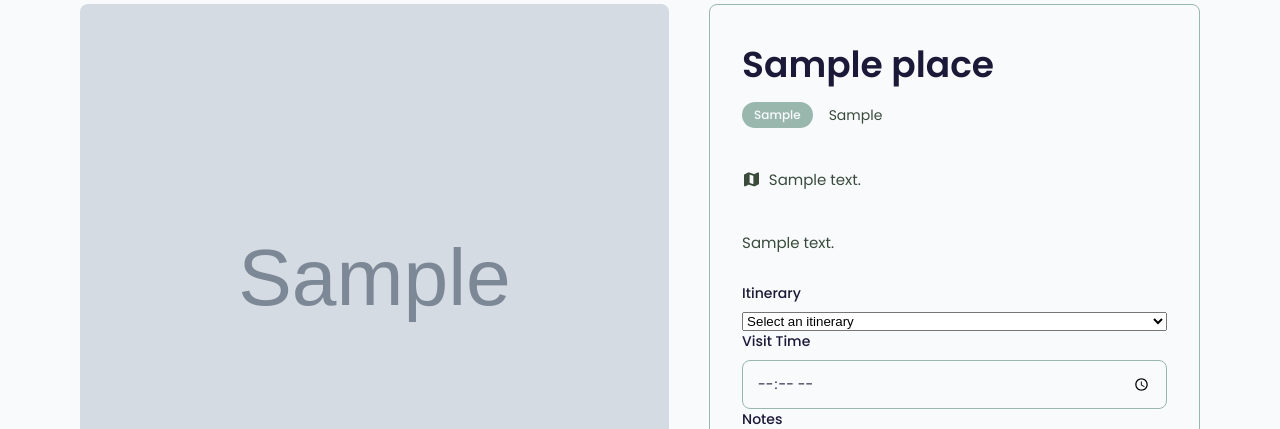
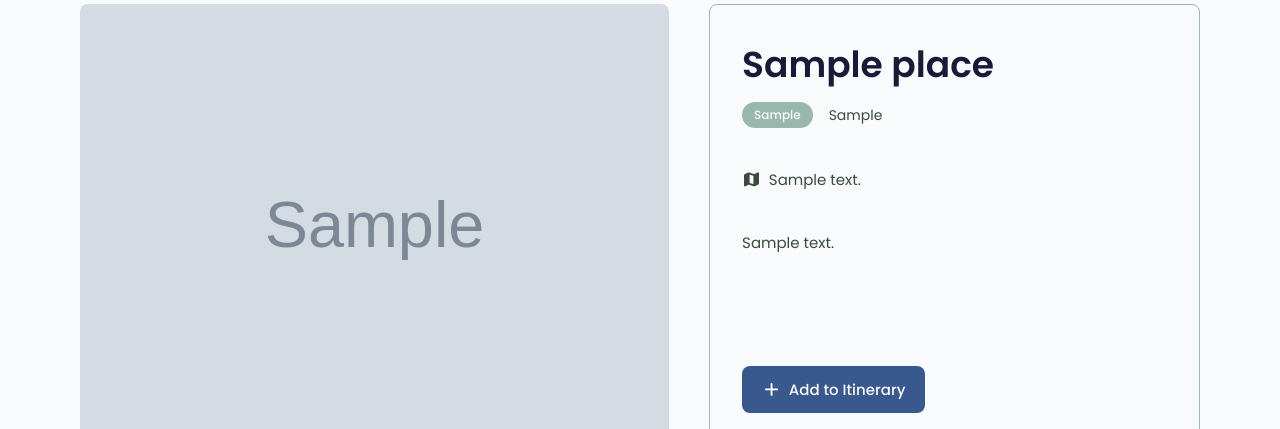
Before and after one commit to saiabbirame/582-32W-VA, a Flask app: page /places/1 in a window 1280 px wide. Shown: the part 188-617 px from the top of the page. Run offline with Flask 3, Linux system fonts and the light colour scheme; a user stored in the database is signed in; tables that the repository leaves empty hold one stand-in row (values such as "Sample post"); grey boxes marked "Sample" are stand-in pictures; some libraries are stand-ins or nearby versions; grey boxes are pictures that could not be loaded.

Commit message:
Add Add to Itinerary page

```diff
--- a/code/app.py
+++ b/code/app.py
@@ -233,60 +233,75 @@ def itinerary_details(itinerary_id):
         itinerary=itinerary
     )
 
-@app.route("/places/<int:place_id>/add", methods=["POST"])
+@app.route("/places/<int:place_id>/add", methods=["GET", "POST"])
 @login_required
-def add_place_to_itinerary(place_id):
+def add_place_form(place_id):
     place = db.session.get(Place, place_id)
 
     if place is None:
         return "Place not found", 404
 
-    itinerary_id = request.form["itinerary_id"]
-    visit_time_value = request.form["visit_time"]
-    notes = request.form.get("notes", "").strip()
+    user_itineraries = Itinerary.query.filter_by(
+        user_id=current_user.id
+    ).order_by(Itinerary.date).all()
 
-    itinerary = db.session.get(Itinerary, int(itinerary_id))
+    if request.method == "POST":
+        itinerary_id = request.form["itinerary_id"]
+        visit_time_value = request.form["visit_time"]
+        notes = request.form.get("notes", "").strip()
 
-    if itinerary is None or itinerary.user_id != current_user.id:
-        return "Itinerary not found", 404
+        itinerary = db.session.get(Itinerary, int(itinerary_id))
 
-    errors = []
+        if itinerary is None or itinerary.user_id != current_user.id:
+            return "Itinerary not found", 404
 
-    if not visit_time_value:
-        errors.append("Visit time is required.")
+        errors = []
 
-    if len(notes) > 500:
-        errors.append("Notes may contain at most 500 characters.")
+        if not visit_time_value:
+            errors.append("Visit time is required.")
 
-    existing_place = ItineraryPlace.query.filter_by(
-        itinerary_id=itinerary.id,
-        place_id=place.id
-    ).first()
+        if len(notes) > 500:
+            errors.append("Notes may contain at most 500 characters.")
 
-    if existing_place:
-        errors.append("This place is already in your itinerary.")
+        existing_place = ItineraryPlace.query.filter_by(
+            itinerary_id=itinerary.id,
+            place_id=place.id
+        ).first()
 
-    if errors:
-        for error in errors:
-            flash(error, "error")
+        if existing_place:
+            errors.append("This place is already in your itinerary.")
 
-        return redirect(url_for("place_details", place_id=place.id))
+        if errors:
+            for error in errors:
+                flash(error, "error")
 
-    itinerary_place = ItineraryPlace(
-        itinerary_id=itinerary.id,
-        place_id=place.id,
-        visit_time=datetime.strptime(
-            visit_time_value, "%H:%M"
-        ).time(),
-        notes=notes or None
+            return render_template(
+                "add_place.html",
+                place=place,
+                itineraries=user_itineraries
+            )
+
+        itinerary_place = ItineraryPlace(
+            itinerary_id=itinerary.id,
+            place_id=place.id,
+            visit_time=datetime.strptime(
+                visit_time_value, "%H:%M"
+            ).time(),
+            notes=notes or None
+        )
+
+        db.session.add(itinerary_place)
+        db.session.commit()
+
+        flash("Place added to your itinerary.", "success")
+
+        return redirect(url_for("itinerary_details", itinerary_id=itinerary.id))
+
+    return render_template(
+        "add_place.html",
+        place=place,
+        itineraries=user_itineraries
     )
-
-    db.session.add(itinerary_place)
-    db.session.commit()
-
-    flash("Place added to your itinerary.", "success")
-
-    return redirect(url_for("itinerary_details", itinerary_id=itinerary.id))
 
 @app.route("/")
 def index():
--- a/code/templates/place_details.html
+++ b/code/templates/place_details.html
@@ -35,57 +35,10 @@
             </p>
 
             {% if current_user.is_authenticated %}
-                {% if itineraries %}
-                    <form method="post" action="{{ url_for('add_place_to_itinerary', place_id=place.id) }}" class="add-itinerary-form">
-                        <div class="form-group">
-                            <label for="itinerary">Itinerary</label>
-
-                            <select
-                                id="itinerary"
-                                name="itinerary_id"
-                                required
-                            >
-                                <option value="">Select an itinerary</option>
-
-                                {% for itinerary in itineraries %}
-                                    <option value="{{ itinerary.id }}">{{ itinerary.title }}</option>
-                                {% endfor %}
-                            </select>
-                        </div>
-
-                        <div class="form-group">
-                            <label for="visit-time">Visit Time</label>
-
-                            <input
-                                id="visit-time"
-                                name="visit_time"
-                                type="time"
-                                required
-                            >
-                        </div>
-
-                        <div class="form-group">
-                            <label for="notes">Notes</label>
-
-                            <textarea
-                                id="notes"
-                                name="notes"
-                                maxlength="500"
-                                placeholder="Add an optional note"
-                            ></textarea>
-                        </div>
-
-                        <button type="submit" class="primary-button add-place-submit">
-                            <i class="fa-solid fa-plus"></i>
-                            Add to Itinerary
-                        </button>
-                    </form>
-                {% else %}
-                    <a href="{{ url_for('create_itinerary' )}}" class="primary-button">
-                        <i class="fa-solid fa-plus"></i>
-                        Create an Itinerary
-                    </a>
-                {% endif %}
+                <a href="{{ url_for('add_place_form', place_id=place.id) }}" class="primary-button">
+                    <i class="fa-solid fa-plus"></i>
+                    Add to Itinerary
+                </a>
             {% else %}
                 <a href="{{ url_for('login') }}" class="primary-button">
                     <i class="fa-solid fa-plus"></i>
```
Also changed, not shown: code/templates/add_place.html (added, +64 -0 lines).
